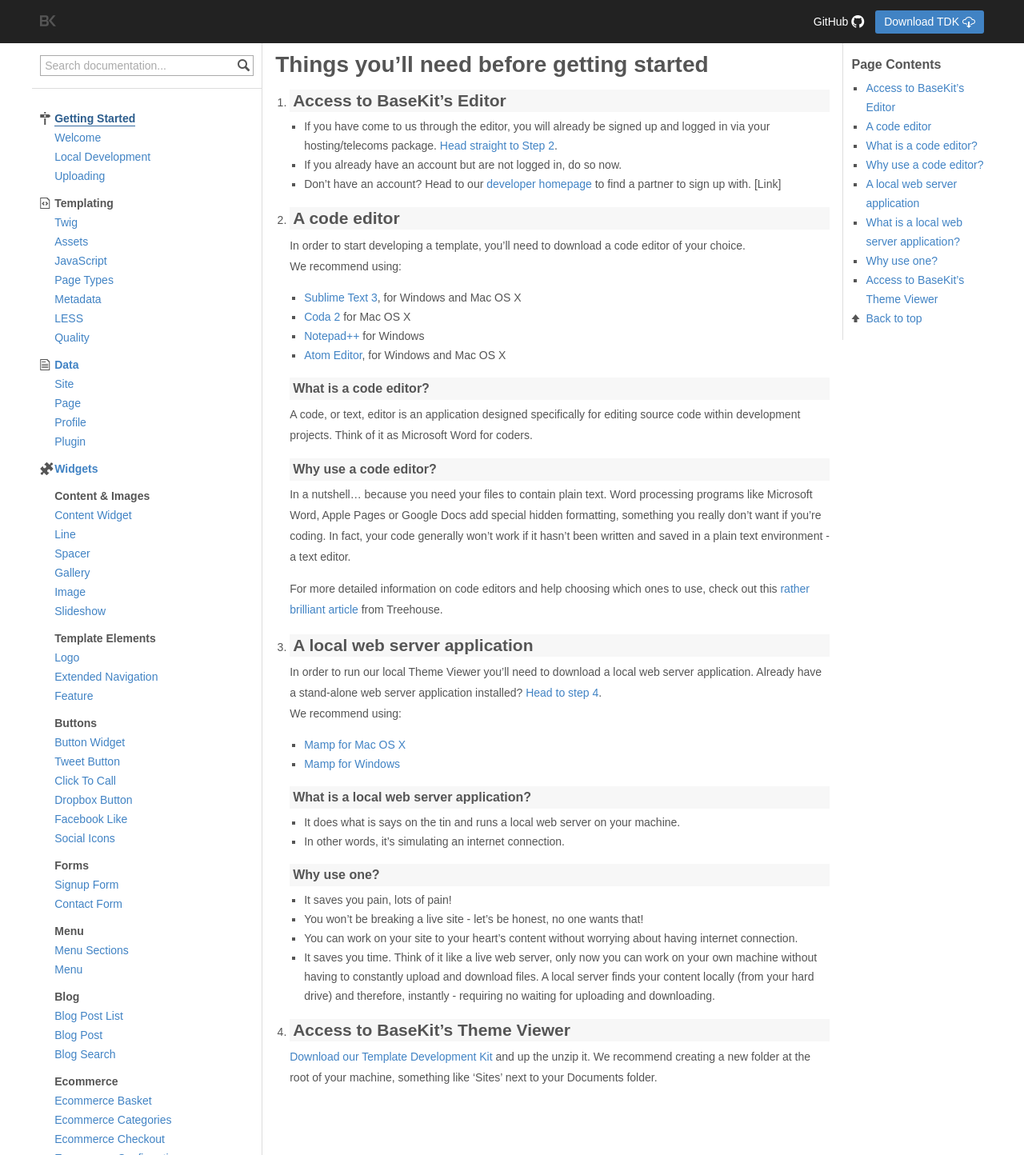
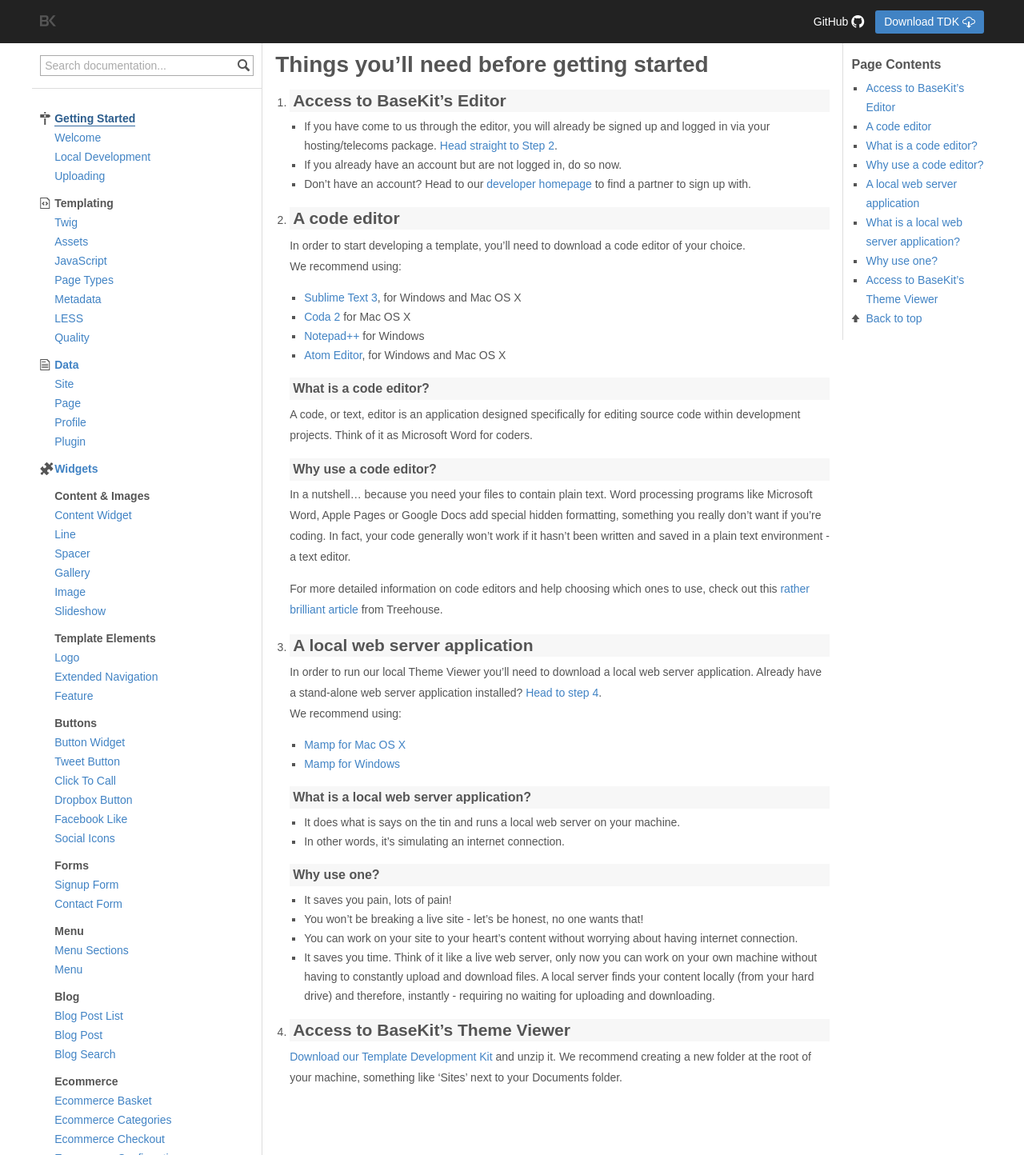
Before and after one commit to rusic/documentation, a Jekyll site: the page built from getting-started/index.md, in a window 1280 px wide. Shown: the top 1444 px of the page at 80% size. Built offline with Jekyll 4.4.1, drawn with Linux system fonts in a browser that asks for light colours.

Commit message:
Proofing amends

```diff
--- a/getting-started/index.md
+++ b/getting-started/index.md
@@ -8,7 +8,7 @@ title: Getting Started
 1. ## Access to BaseKit's Editor
   * If you have come to us through the editor, you will already be signed up and logged in via your hosting/telecoms package. [Head straight to Step 2](#a-code-editor).
   * If you already have an account but are not logged in, do so now.
-  * Don't have an account? Head to our [developer homepage](http://www.basekit.com/developers) to find a partner to sign up with. [Link]
+  * Don't have an account? Head to our [developer homepage](http://www.basekit.com/developers) to find a partner to sign up with.
 
 2. ## A code editor
    In order to start developing a template, you'll need to download a code editor of your choice. <br/> We recommend using:
@@ -41,4 +41,4 @@ title: Getting Started
    * It saves you time. Think of it like a live web server, only now you can work on your own machine without having to constantly upload and download files. A local server finds your content locally (from your hard drive) and therefore, instantly - requiring no waiting for uploading and downloading.
 
 4. ## Access to BaseKit's Theme Viewer
-   [Download our Template Development Kit](/getting-started/local-development/) and up the unzip it. We recommend creating a new folder at the root of your machine, something like 'Sites' next to your Documents folder.
+   [Download our Template Development Kit](/getting-started/local-development/) and unzip it. We recommend creating a new folder at the root of your machine, something like 'Sites' next to your Documents folder.
```
